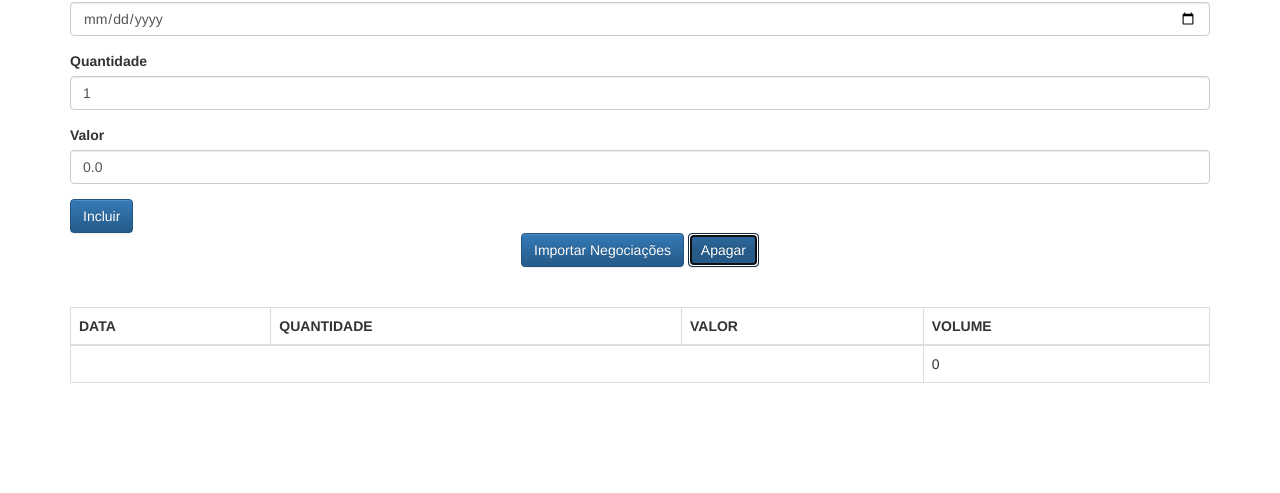
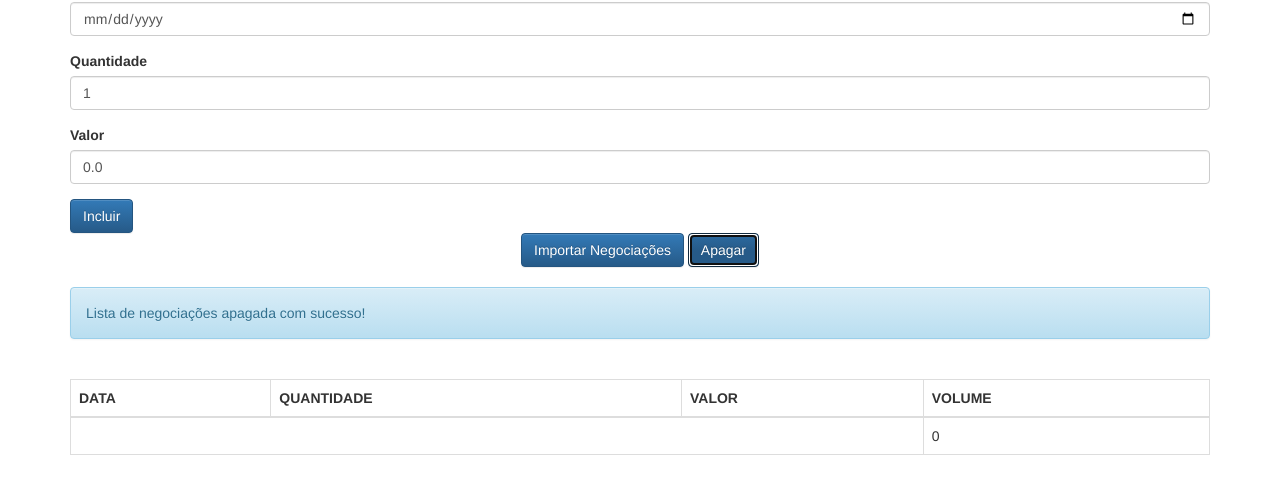
Before and after one commit to giulianogusmao/alura-javascript-avancado, a website: page client/src/index.html in a window 1280 px wide. Both pictures are taken after a click on the button "Apagar". Shown: the part 93-586 px from the top of the page. Drawn offline with Linux system fonts and the light colour scheme.

Commit message:
Utilizando o Reflect.aply para executar uma funcao dentro de outro contexto

```diff
--- a/client/src/index.html
+++ b/client/src/index.html
@@ -36,7 +36,7 @@
         <button class="btn btn-primary text-center" type="button">
             Importar Negociações
         </button>
-        <button class="btn btn-primary text-center" type="button">
+        <button class="btn btn-primary text-center" type="button" onclick="negociacaoController.limpa()">
             Apagar
         </button>
     </div>
--- a/client/src/js/app/controllers/NegociacaoController.js
+++ b/client/src/js/app/controllers/NegociacaoController.js
@@ -1,6 +1,6 @@
 class NegociacaoController {
 
-  constructor () {
+  constructor() {
     let $ = document.querySelector.bind(document);
 
     this._inputData = $('#data');
@@ -10,20 +10,25 @@ class NegociacaoController {
     this._mensagem = new Mensagem();
     this._mensagemView = new MensagemView($('#mensagemView'));
 
-    this._listaNegociacoes = new ListaNegociacoes();
     this._negociacoesView = new NegociacoesView($('#negociacoesView'));
-    this._negociacoesView.update(this._listaNegociacoes);
+    this._listaNegociacoes = new ListaNegociacoes(this, function(model) { this._negociacoesView.update(model) }, true);
   }
 
   // adiciona uma negociacao na lista de negociacoes
-  adiciona (event) {
+  adiciona(event) {
     event.preventDefault();
 
     this._listaNegociacoes.adiciona(this._criaNegociacao());
-    this._negociacoesView.update(this._listaNegociacoes);
     this._limpaFormulario();
 
     this._mensagem.texto = "Negociação adicionada com sucesso!";
+    this._mensagemView.update(this._mensagem);
+  }
+
+  limpa() {
+    this._listaNegociacoes.esvazia();
+
+    this._mensagem.texto = "Lista de negociações apagada com sucesso!";
     this._mensagemView.update(this._mensagem);
   }
 
--- a/client/src/js/app/models/ListaNegociacoes.js
+++ b/client/src/js/app/models/ListaNegociacoes.js
@@ -1,13 +1,32 @@
 class ListaNegociacoes {
-  constructor() {
+  constructor(contexto, eventEmitter, emitterOnLoad) {
     this._listaNegociacoes = [];
+    this._eventEmitter = eventEmitter;
+    this._eventContexto = contexto;
+
+    if (emitterOnLoad) this._emitter();
   }
 
   get listaNegociacoes() {
     return [].concat(this._listaNegociacoes);
   }
 
+  // adiciona item a lista
   adiciona(negociacao) {
     this._listaNegociacoes.push(negociacao);
+    this._emitter();
+  }
+
+  // limpa a lista
+  esvazia() {
+    this._listaNegociacoes.length = 0;
+    this._emitter();
+  }
+
+  // executa funcao recebida no contexto recebido passando esta classe como referencia
+  _emitter() {
+    if (typeof this._eventEmitter == 'function')
+      Reflect.apply(this._eventEmitter, this._eventContexto, [this]);
+      // this._eventEmitter(this);
   }
 }
--- a/client/src/js/app/views/MensagemView.js
+++ b/client/src/js/app/views/MensagemView.js
@@ -15,7 +15,8 @@ class MensagemView  extends View {
   }
 
   _clearTimer() {
-    setTimeout(() => {
+    clearTimeout(this._timer);
+    this._timer = setTimeout(() => {
       this.update();
     }, 3000);
   }
```
